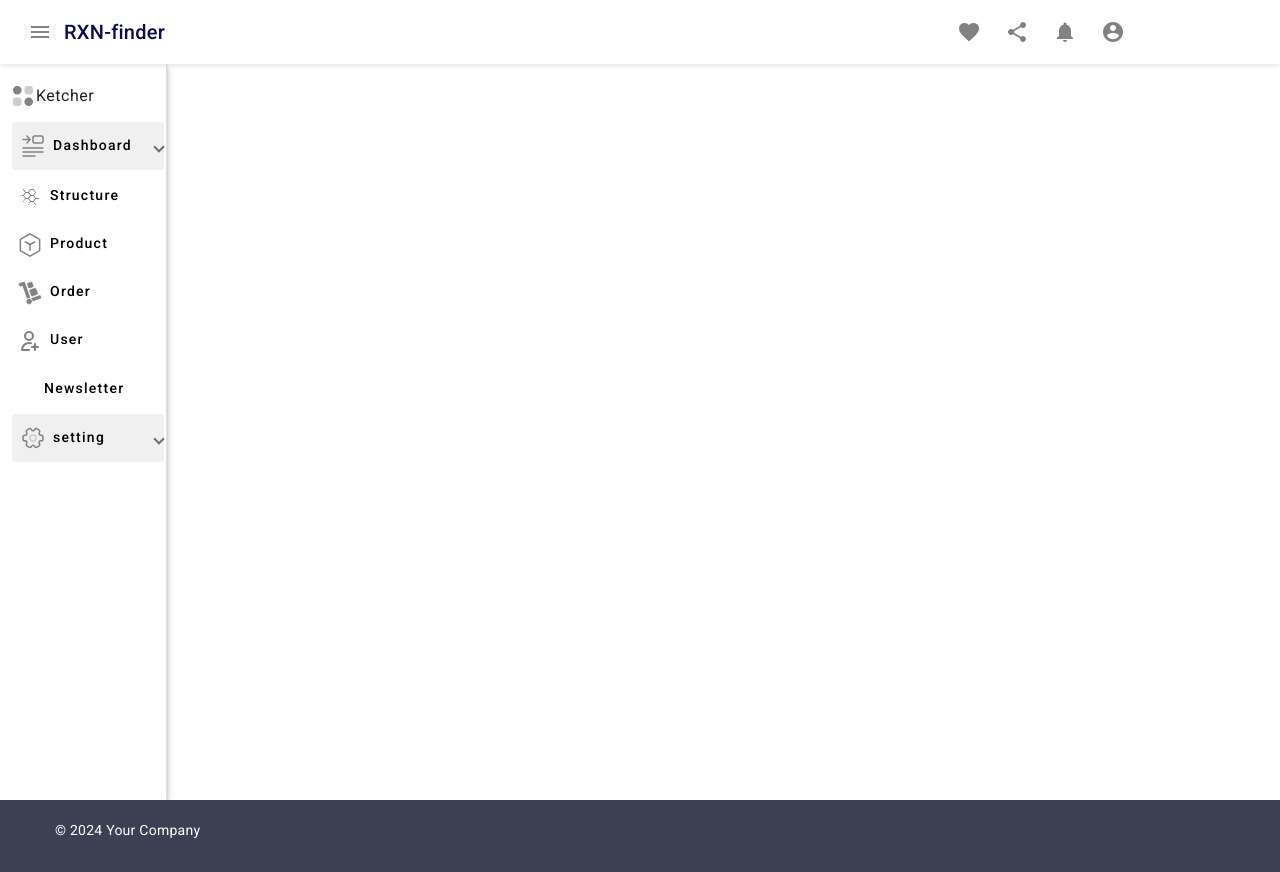
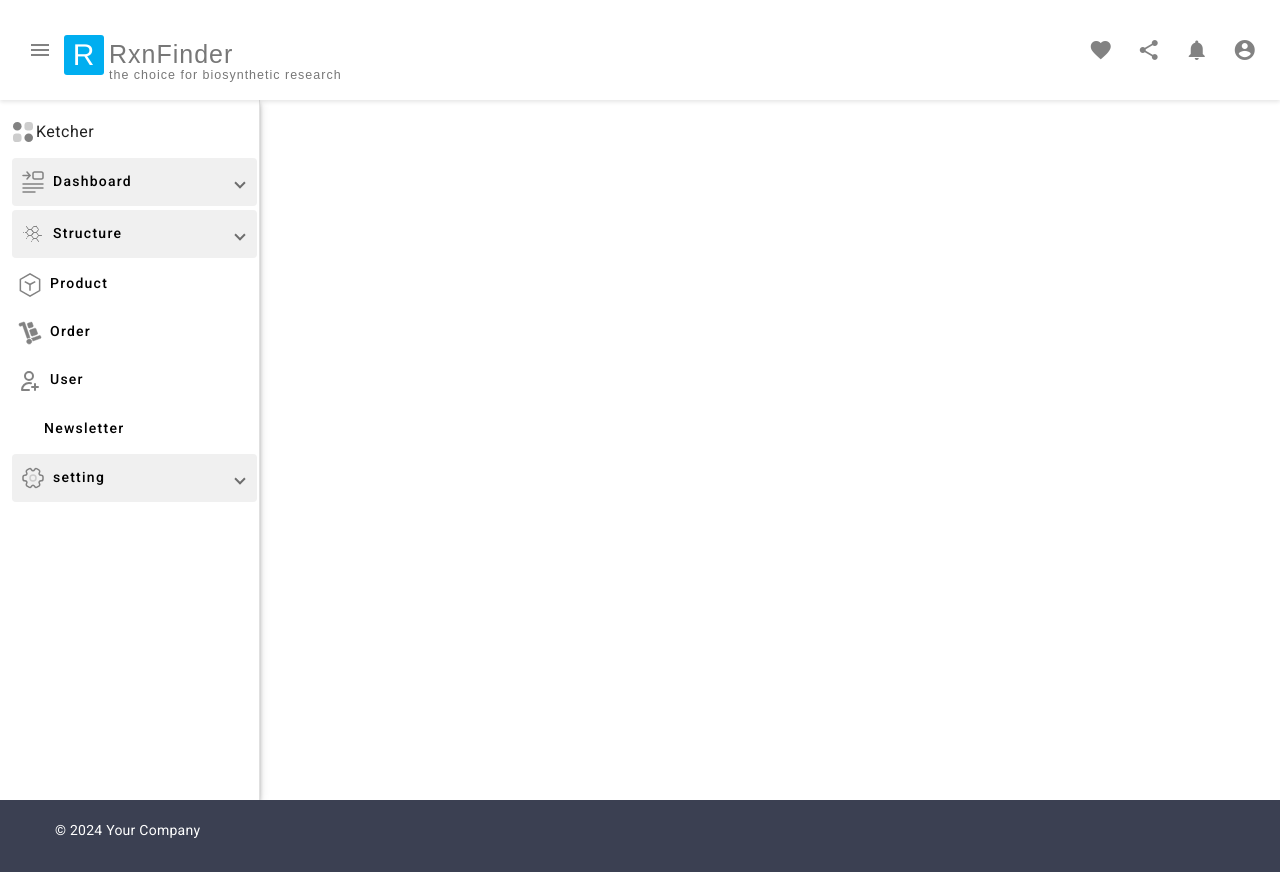
Before and after one commit to savitsharma/anglar-chemistry, an Angular app: page / in a window 1280 px wide. Built offline with nearby package versions, Linux system fonts and the light colour scheme.

Commit message:
sub-cate code

```diff
--- a/src/app/app.component.html
+++ b/src/app/app.component.html
@@ -1,10 +1,14 @@
-<mat-toolbar color="primary" style="position: fixed; width: 100%; background-color: #ffffff; /* Navbar background color */
+<mat-toolbar color="primary" style="position: fixed; width: 100%;height: 100px; background-color: #ffffff; /* Navbar background color */
 z-index: 1000; /* Ensure navbar stays above other content */ ">
 
     <button mat-icon-button (click)="sidenav.toggle()" matTooltip="Menu">
         <mat-icon style="color: #828282;">menu</mat-icon>
     </button>
-    <span>RXN-finder</span>
+    <!-- <span>RXN-finder</span> -->
+
+<div class="logo-text"><span><samp>R</samp>RxnFin</span>der<p class="logopara" style="font-size: 50%; padding-left: 0px; margin-top: -17px !important;">the choice for biosynthetic research</p></div>
+
+
     <span class="toolbar-item-spacer"></span>
     <button mat-icon-button matTooltip="Like">
        <mat-icon style="color: #828282;">favorite</mat-icon>
@@ -36,7 +40,7 @@ z-index: 1000; /* Ensure navbar stays above other content */ ">
   </mat-toolbar>
 
   <mat-sidenav-container class="app-container">
-    <mat-sidenav #sidenav opened="true" mode="side" [class.mat-elevation-z4]="true" class="app-sidenav" style="margin-top:64px">
+    <mat-sidenav #sidenav opened="true" mode="side" [class.mat-elevation-z4]="true" class="app-sidenav" style="margin-top:64px;width: 250px !important;">
         <mat-nav-list>
             <mat-list-item routerLink="/dashboard">
                 <img src="../../../assets/icon/dashbord.svg" alt="Laptop Icon" style="width: 24px; height: 24px; margin-right: 1px; margin-left:1px;">Ketcher
@@ -60,11 +64,28 @@ z-index: 1000; /* Ensure navbar stays above other content */ ">
                     </mat-list-item>
                 </mat-nav-list>
             </mat-expansion-panel>
-            <mat-list-item>
 
-                <button mat-button routerLink="/structure">
+
+
+            <mat-expansion-panel [class.mat-elevation-z0]="true">
+                <mat-expansion-panel-header>
+                <button routerLinkActive="buttonColor" mat-button routerLink="/structure">
                     <img src="../../../assets/icon/chemistry-svgrepo-com.svg" alt="Laptop Icon" style="width: 24px; height: 24px; margin-right: 8px;">Structure
-                </button></mat-list-item>
+                </button>
+                </mat-expansion-panel-header>
+                <mat-nav-list>
+                    <mat-list-item>
+                        <button routerLink="/structure/show-image" mat-button>
+                            <img src="../../../assets/icon/folder-file.svg" alt="Laptop Icon" style="width: 24px; height: 24px; margin-right: 8px;">Show Image
+                        </button>
+                    </mat-list-item>
+
+                </mat-nav-list>
+
+                </mat-expansion-panel>
+
+
+
 
             <mat-list-item>
                 <button mat-button>
--- a/src/app/app.component.scss
+++ b/src/app/app.component.scss
@@ -32,7 +32,7 @@ body {
 /* Sidenav styles */
 .mat-sidenav {
   width: 157px;
-  margin-top: 70px;
+  margin-top: 100px !important;
 }
 
 /* Sidenav content styles */
@@ -135,3 +135,43 @@ body {
 .mat-icon{
   left:40%;
 }
+//////////LOGO
+.logo-text {
+  margin-top: 41px;
+  text-transform: none;
+  font-size: 25px;
+  vertical-align: bottom;
+  line-height: 38px;
+  letter-spacing: 1px;
+  color: #777;
+  font-family: 'Raleway', sans-serif;
+}
+.logo-text samp {
+  background: #00AEF0;
+  float: left;
+  margin-right: 5px;
+  width: 40px;
+  height: 40px;
+  border-radius: 3px;
+  text-align: center;
+  line-height: 40px;
+  color: #fff;
+  font-weight: normal;
+  font-size: 30px;
+  font-family: "Helvetica Neue", Helvetica, Arial, sans-serif;
+}
+.logopara p{
+  line-height: 26px;
+  margin: 0 0 10px;
+  display: block;
+}
+::ng-deep.mat-expansion-indicator::after {
+  border-style: solid;
+  border-width: 0 2px 2px 0;
+  content: "";
+  display: inline-block;
+  margin-right: 12px !important;
+  padding: 3px;
+  transform: rotate(45deg);
+  vertical-align: middle;
+}
--- a/src/app/categories/main-categories/main-categories.component.html
+++ b/src/app/categories/main-categories/main-categories.component.html
@@ -40,14 +40,21 @@
 
 
       <div class="card-header">
-        <div class="reaction-container">
+
+        <div *ngIf="imageZincData; else defaultImage" class="structure">
+          <img [src]="imageZincData" alt="Molecular Formula Structure">
+        </div>
+
+        <ng-template #defaultImage>
+          <img src="../../../assets/icon/CHEMBL1.svg" alt="CHEMBL2">
+        </ng-template>
+
+        <!-- <div class="reaction-container">
           <div class="reactants">
             <div class="image-container">
               <div class="card text-center w-85">
 
-                <div *ngIf="imageZincData" class="structure">
-                  <img [src]="imageZincData" alt="Molecular Formula Structure">
-                </div>
+
 
                 <div class="card-body">
                   <img src="../../../assets/icon/CHEMBL1.svg" alt="CHEMBL2">
@@ -59,7 +66,7 @@
 
               </div>
 
-              <!-- <div class="button-container">
+              <div class="button-container">
                   <button title="cart" style="border: blue;">
                     <i class="fa fa-cart-plus" aria-hidden="true" style="color:rgb(98, 108, 134)"></i>
                   </button>
@@ -75,11 +82,12 @@
                   <button title="registered" style="border: blue;">
                     <i class="fa fa-registered" aria-hidden="true" style="color:rgb(98, 108, 134)"></i>
                   </button>
-              </div> -->
+              </div>
           </div>
 
           </div>
-        </div>
+        </div> -->
+
       </div>
 
       <div class="card-main" style="margin-top: 5px; margin-bottom: 5px; padding:10px">
--- a/src/app/categories/sub-categories/sub-categories.component.html
+++ b/src/app/categories/sub-categories/sub-categories.component.html
@@ -68,11 +68,11 @@
             <tr *ngIf="showZincId">
                 <th>Zinc Id:</th>
                 <!-- <td>123-45-6</td> -->
-                <td>{{showZincId.zincId}}</td>
+                <td>{{showName ? searchValue: ''}}</td>
             </tr>
             <tr>
                 <th>IUPAC name:</th>
-                <td>2-methylpropane-2-thiol</td>
+                <td>	2-methylpropane-2-thiol</td>
             </tr>
             <tr>
                 <th>Melt.Point:</th>
--- a/src/app/categories/sub-categories/sub-categories.component.ts
+++ b/src/app/categories/sub-categories/sub-categories.component.ts
@@ -27,6 +27,8 @@ searchFilter = {
 };
 imageZincData: any;
 showZincId:any;
+showName: boolean = false;
+searchValue: string = '';
 
   constructor(private sanitizer: DomSanitizer,private router: Router, private http: HttpService, private renderer: Renderer2, private fb: FormBuilder, private url: ChemserviceService,
     private viewContainerRef: ViewContainerRef,private https: HttpClient, private route: ActivatedRoute,) { }
@@ -82,6 +84,8 @@ zincSearch() {
 
   this.https.post(this.url.ZINC_STRUCTURE_FORMULA, formData, { responseType: 'blob' }).subscribe((response: Blob) => {
     if (response) {
+      this.showName= true;
+      this.searchValue = searchValue;
       const reader = new FileReader();
       reader.onloadend = () => {
         this.imageZincData = reader.result;
--- a/src/app/structure/show-image/show-image.component.html
+++ b/src/app/structure/show-image/show-image.component.html
@@ -1 +1,30 @@
-<p>show-image works!</p>
+<div class="row">
+    <div class="small-12 medium-12 large-12 columns">
+        <div class="sketch-wrapper">
+            <span style="width: 1000px !important">
+                <iframe id="frmKetcher" src="../assets/remote/index.html"></iframe>
+
+            </span>
+            <div class="sketch-loader hide">
+                <!-- <div class="loader-block">
+                    <img src="/search/chemical/resources/images/loader.gif">
+                    <i>Finding results</i>
+                </div> -->
+            </div>
+        </div>
+    </div>
+</div>
+
+<div class="row">
+
+    <div></div>
+
+    <div class="">
+        <span class="structure-btn">
+            <input type="button" class="btn secondary" id="exact-structure" value="Exact Search">
+        </span>
+        <span class="structure-btn">
+            <input type="button" class="btn secondary" id="sub-structure" value="Substructure Search">
+        </span>
+    </div>
+</div>
--- a/src/app/structure/show-image/show-image.component.scss
+++ b/src/app/structure/show-image/show-image.component.scss
@@ -0,0 +1,177 @@
+.row {
+    margin-left: auto;
+    margin-right: auto;
+    margin-top: 0;
+    margin-bottom: 0;
+    width: 100%;
+    *zoom: 1;
+}
+.row:after, .row:before {
+    content: " ";
+    display: table;
+}
+*, :after, :before {
+    box-sizing: border-box;
+}
+.large-12 {
+    width: 100%;
+}
+.column, .columns {
+    padding-left: 1.5%;
+    padding-right: 1.5%;
+    position: relative;
+    width: 100%;
+    float: left;
+}
+// body div{
+//     margin: 0;
+//     padding: 0;
+//     border: 0;
+//     font-size: 100%;
+//     font-weight: 400;
+//     vertical-align: baseline;
+//     background: 0 0;
+// }
+.sketch-wrapper {
+    position: relative;
+}
+.sketch-wrapper span {
+    border: 1px solid #a9a9a9;
+    display: inline-block;
+    width: 100%;
+}
+@media only screen and (min-width: 64.0625em){
+.sketch-wrapper span {
+    margin-top: 1.875rem;
+}
+}
+.sketch-wrapper span {
+    border: 1px solid darkgray;
+    display: inline-block;
+    width: 100%;
+}
+@media only screen and (min-width: 64.0625em){
+.sketch-wrapper span {
+    margin-top: 1.875rem;
+}
+}
+span{
+    margin: 0;
+    padding: 0;
+    border: 0;
+    font-size: 100%;
+    font-weight: 400;
+    vertical-align: baseline;
+    background: 0 0
+}
+.sketch-wrapper iframe {
+    overflow: hidden;
+}
+@media only screen and (min-width: 64.0625em){
+.sketch-wrapper iframe {
+    min-width: 100%;
+    min-height: 34.375rem;
+}
+}
+.sketch-wrapper iframe {
+    overflow: hidden;
+}
+iframe{
+    margin: 0;
+    padding: 0;
+    border: 0;
+    font-size: 100%;
+    font-weight: 400;
+    vertical-align: baseline;
+    background: 0 0;
+    overflow-clip-margin: content-box !important;
+}
+/////////////////////for buttons
+.row {
+    margin-left: auto;
+    margin-right: auto;
+    margin-top: 0;
+    margin-bottom: 0;
+    width: 100%;
+    *zoom: 1;
+}
+.row:after, .row:before {
+    content: " ";
+    display: table;
+}
+*, :after, :before {
+    box-sizing: border-box;
+}
+.large-12 {
+    width: 100%;
+}
+.column, .columns {
+    padding-left: 1.5%;
+    padding-right: 1.5%;
+    position: relative;
+    width: 100%;
+    float: left;
+}
+.structure-btn {
+    overflow: hidden;
+    display: inline-block;
+}
+@media only screen and (min-width: 64.0625em){
+.structure-btn {
+    padding: 1.5rem 1.25rem 0 0;
+}
+}
+.structure-btn {
+    overflow: hidden;
+    display: inline-block;
+}
+.structure-btn input {
+    border-radius: 3px;
+    background-color: #ffffff;
+    border: solid 1px #005daa;
+    color: #005daa;
+    font-weight: bold;
+    line-height: normal;
+}
+.structure-btn input:hover{
+    background-color: #005daa;
+    border: solid 1px #ffffff;
+    color: white;
+}
+
+.structure-btn {
+    overflow: hidden;
+    display: inline-block;
+}
+@media only screen and (min-width: 64.0625em){
+.structure-btn {
+    padding: 1.5rem 1.25rem 0 0;
+}
+}
+.structure-btn input {
+    border-radius: 3px;
+    background-color: #fff;
+    border: solid 1px #005daa;
+    color: #005daa;
+    font-weight: 700;
+    line-height: normal;
+}
+@media only screen and (min-width: 64.0625em){
+.structure-btn input {
+    font-size: 0.875rem;
+    padding: 10px 25px;
+}}
+.structure-btn input {
+    border-radius: 3px;
+    background-color: #ffffff;
+    border: solid 1px #005daa;
+    color: #005daa;
+    font-weight: bold;
+    line-height: normal;
+}
+@media only screen and (min-width: 64.0625em){
+    .structure-btn input {
+    font-size: 0.875rem;
+    padding: 10px 25px;
+}
+}
```
